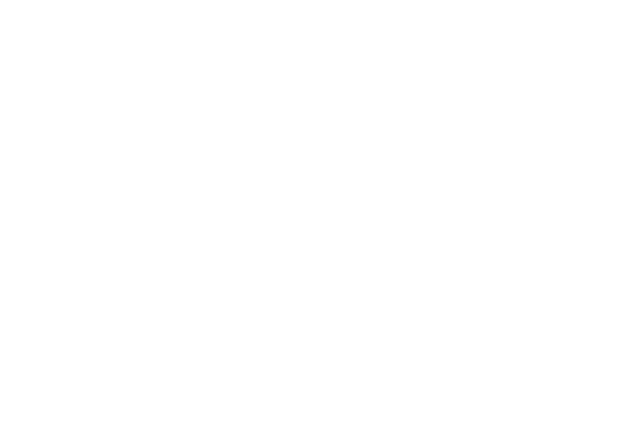
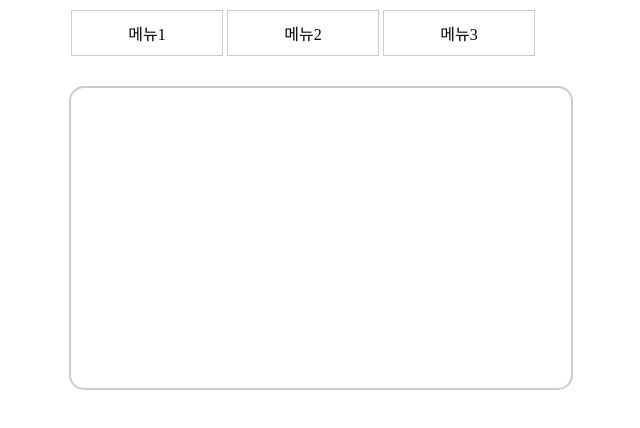
Before and after one commit to kimdh32022/homepage_test, a plain HTML site: page Html/11_test.html in a window 1280 px wide. Shown: the whole page, without its empty margins (319-959 px from the left). Drawn offline with Linux system fonts and the light colour scheme.

Commit message:
집가서 다시하자

```diff
--- a/Html/11_test.html
+++ b/Html/11_test.html
@@ -1,11 +1,77 @@
 <!DOCTYPE html>
 <html lang="en">
+
 <head>
     <meta charset="UTF-8">
     <meta name="viewport" content="width=device-width, initial-scale=1.0">
     <title>2024.10.11_과제</title>
 </head>
+
 <body>
+    <style>
+        a:link,
+        a:visited {
+            color: black;
+            text-decoration: none;
+        }
 
+        ul {
+            list-style: none;
+            width: 500px;
+            margin: 10px auto;
+            padding: 0;
+        }
+
+        li {
+            display: inline-block;
+            width: 120px;
+            border: 1px solid #ccc;
+            padding: 10px 15px;
+            font-size: 16px;
+            text-align: center;
+        }
+
+        #result {
+            width: 500px;
+            height: 300px;
+            margin: 30px auto;
+            border: 2px solid #ccc;
+            border-radius: 15px;
+        }
+
+        p {
+            width: 80%;
+            padding: 10px;
+            line-height: 2em;
+        }
+
+        #changeBg {
+            width: 500px;
+            height: 300px;
+        }
+
+    </style>
+    <ul>
+        <li><a href="#" onclick="changeBg('noodle.jpg','칼국수','￦6500')">메뉴1</a></li>
+        <li><a href="#" onclick="changeBg('sushi.jpg','초밥','￦13500')">메뉴2</a></li>
+        <li><a href="#" onclick="changeBg('ramen.jpg','라멘','￦8000')">메뉴3</a></li>
+    </ul>
+    <div id="result"></div>
+
+
+
+    <script>
+        // 자바스크립트 함수로 <div> 배경 이미지를 변경하는 기능
+        function changeBg(image,meun,price) {
+            // #result 요소 선택
+            var result = document.getElementById('result');
+            // 이미지 경로를 배경 이미지로 설정 (템플릿 리터럴 사용)
+            result.style.backgroundImage = `url('../jpg/${image}')`;
+
+
+        }
+
+    </script>
 </body>
+
 </html>
```
Also changed, not shown: Html/10_test.html (+1 -1 lines), Html/6_detail.html (+1 -1 lines), jpg/noodle.jpg (added), jpg/ramen.jpg (added), jpg/sushi.jpg (added).
